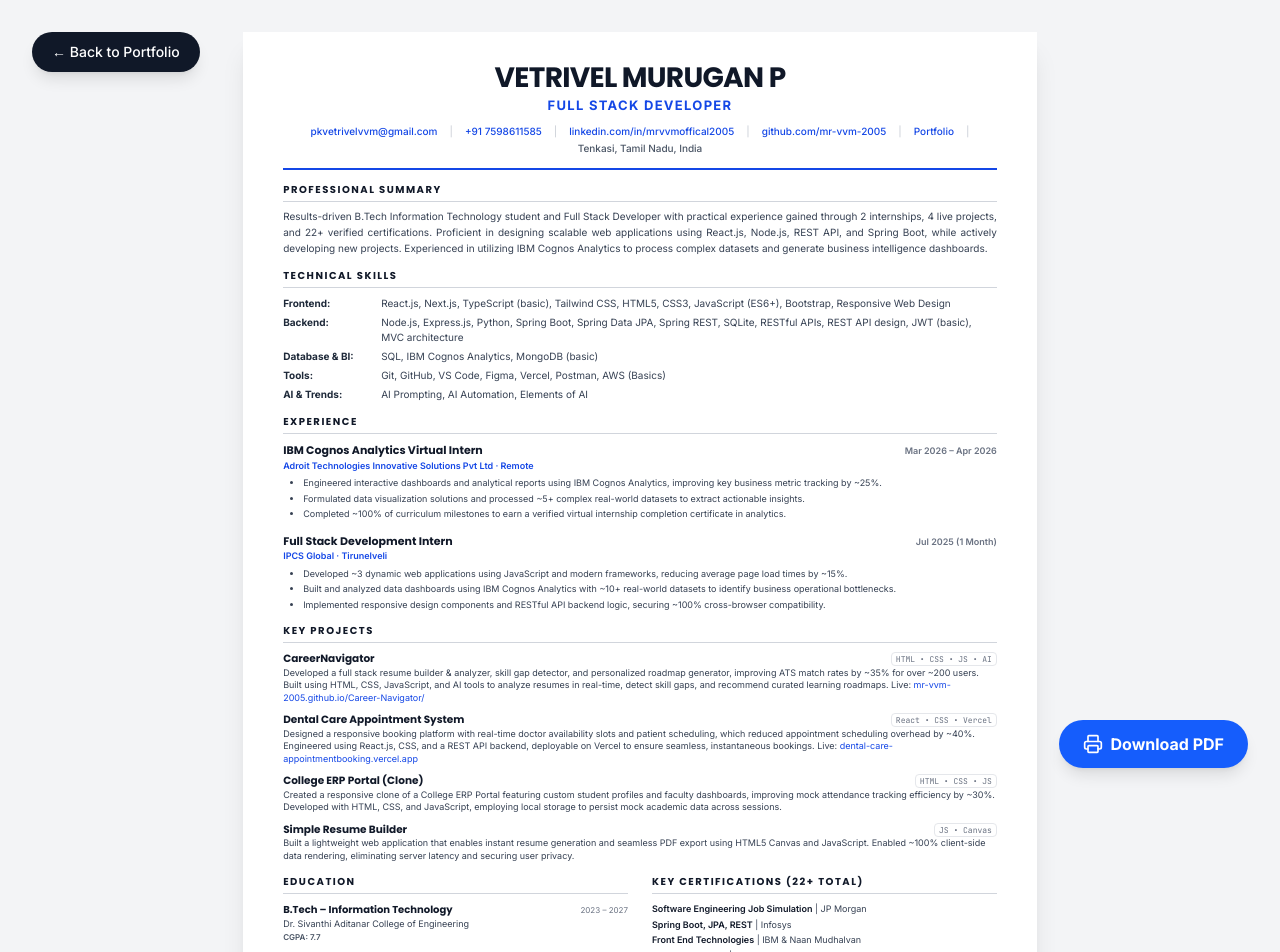
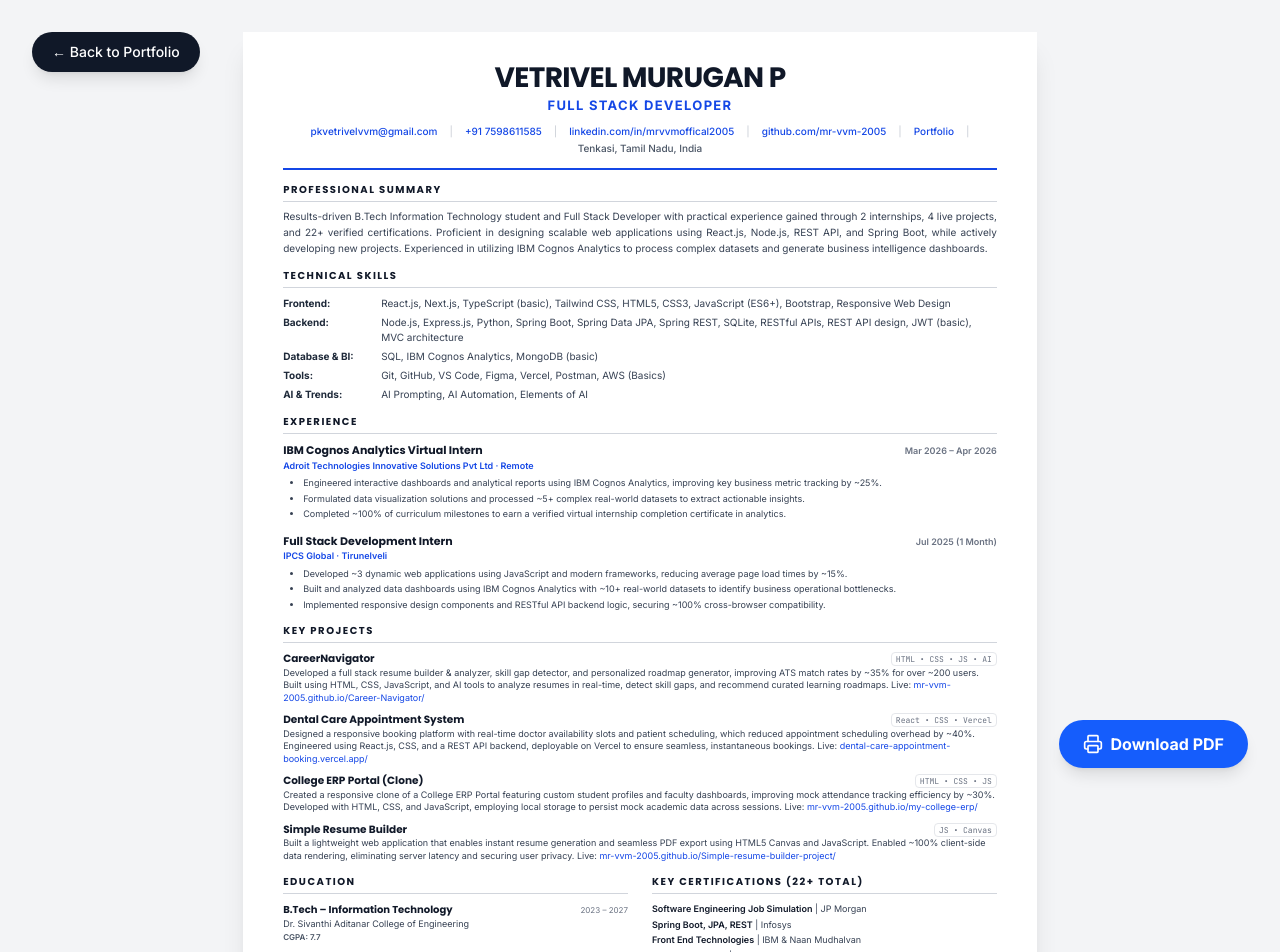
Before and after one commit to mr-vvm-2005/New-portfolio, a Next.js app: page /resume in a window 1280 px wide. Shown: the top 952 px of the page. Built offline with nearby package versions, Linux system fonts and the light colour scheme.

Commit message:
feat(resume): make all project live demo links clickable

```diff
--- a/src/app/resume/page.tsx
+++ b/src/app/resume/page.tsx
@@ -171,7 +171,7 @@ export default function ResumePage() {
                                     <span className="text-[8px] font-mono text-gray-500 border border-gray-200 px-1 rounded">HTML • CSS • JS • AI</span>
                                 </div>
                                 <p className="text-[9px] text-gray-700 leading-snug">
-                                    Developed a full stack resume builder & analyzer, skill gap detector, and personalized roadmap generator, improving ATS match rates by ~35% for over ~200 users. Built using HTML, CSS, JavaScript, and AI tools to analyze resumes in real-time, detect skill gaps, and recommend curated learning roadmaps. Live: <a href="https://mrvvm-2005.github.io/Career-Navigator/" target="_blank" rel="noopener noreferrer" className="hover:underline text-blue-700">mr-vvm-2005.github.io/Career-Navigator/</a>
+                                    Developed a full stack resume builder & analyzer, skill gap detector, and personalized roadmap generator, improving ATS match rates by ~35% for over ~200 users. Built using HTML, CSS, JavaScript, and AI tools to analyze resumes in real-time, detect skill gaps, and recommend curated learning roadmaps. Live: <a href="https://mr-vvm-2005.github.io/Career-Navigator/" target="_blank" rel="noopener noreferrer" className="hover:underline text-blue-700">mr-vvm-2005.github.io/Career-Navigator/</a>
                                 </p>
                             </div>
                             <div className="break-inside-avoid">
@@ -180,7 +180,7 @@ export default function ResumePage() {
                                     <span className="text-[8px] font-mono text-gray-500 border border-gray-200 px-1 rounded">React • CSS • Vercel</span>
                                 </div>
                                 <p className="text-[9px] text-gray-700 leading-snug">
-                                    Designed a responsive booking platform with real-time doctor availability slots and patient scheduling, which reduced appointment scheduling overhead by ~40%. Engineered using React.js, CSS, and a REST API backend, deployable on Vercel to ensure seamless, instantaneous bookings. Live: <a href="https://dental-care-appointmentbooking.vercel.app" target="_blank" rel="noopener noreferrer" className="hover:underline text-blue-700">dental-care-appointmentbooking.vercel.app</a>
+                                    Designed a responsive booking platform with real-time doctor availability slots and patient scheduling, which reduced appointment scheduling overhead by ~40%. Engineered using React.js, CSS, and a REST API backend, deployable on Vercel to ensure seamless, instantaneous bookings. Live: <a href="https://dental-care-appointment-booking.vercel.app/" target="_blank" rel="noopener noreferrer" className="hover:underline text-blue-700">dental-care-appointment-booking.vercel.app/</a>
                                 </p>
                             </div>
                             <div className="break-inside-avoid">
@@ -189,7 +189,7 @@ export default function ResumePage() {
                                     <span className="text-[8px] font-mono text-gray-500 border border-gray-200 px-1 rounded">HTML • CSS • JS</span>
                                 </div>
                                 <p className="text-[9px] text-gray-700 leading-snug">
-                                    Created a responsive clone of a College ERP Portal featuring custom student profiles and faculty dashboards, improving mock attendance tracking efficiency by ~30%. Developed with HTML, CSS, and JavaScript, employing local storage to persist mock academic data across sessions.
+                                    Created a responsive clone of a College ERP Portal featuring custom student profiles and faculty dashboards, improving mock attendance tracking efficiency by ~30%. Developed with HTML, CSS, and JavaScript, employing local storage to persist mock academic data across sessions. Live: <a href="https://mr-vvm-2005.github.io/my-college-erp/" target="_blank" rel="noopener noreferrer" className="hover:underline text-blue-700">mr-vvm-2005.github.io/my-college-erp/</a>
                                 </p>
                             </div>
                             <div className="break-inside-avoid">
@@ -198,7 +198,7 @@ export default function ResumePage() {
                                     <span className="text-[8px] font-mono text-gray-500 border border-gray-200 px-1 rounded">JS • Canvas</span>
                                 </div>
                                 <p className="text-[9px] text-gray-700 leading-snug">
-                                    Built a lightweight web application that enables instant resume generation and seamless PDF export using HTML5 Canvas and JavaScript. Enabled ~100% client-side data rendering, eliminating server latency and securing user privacy.
+                                    Built a lightweight web application that enables instant resume generation and seamless PDF export using HTML5 Canvas and JavaScript. Enabled ~100% client-side data rendering, eliminating server latency and securing user privacy. Live: <a href="https://mr-vvm-2005.github.io/Simple-resume-builder-project/" target="_blank" rel="noopener noreferrer" className="hover:underline text-blue-700">mr-vvm-2005.github.io/Simple-resume-builder-project/</a>
                                 </p>
                             </div>
                         </div>
```
